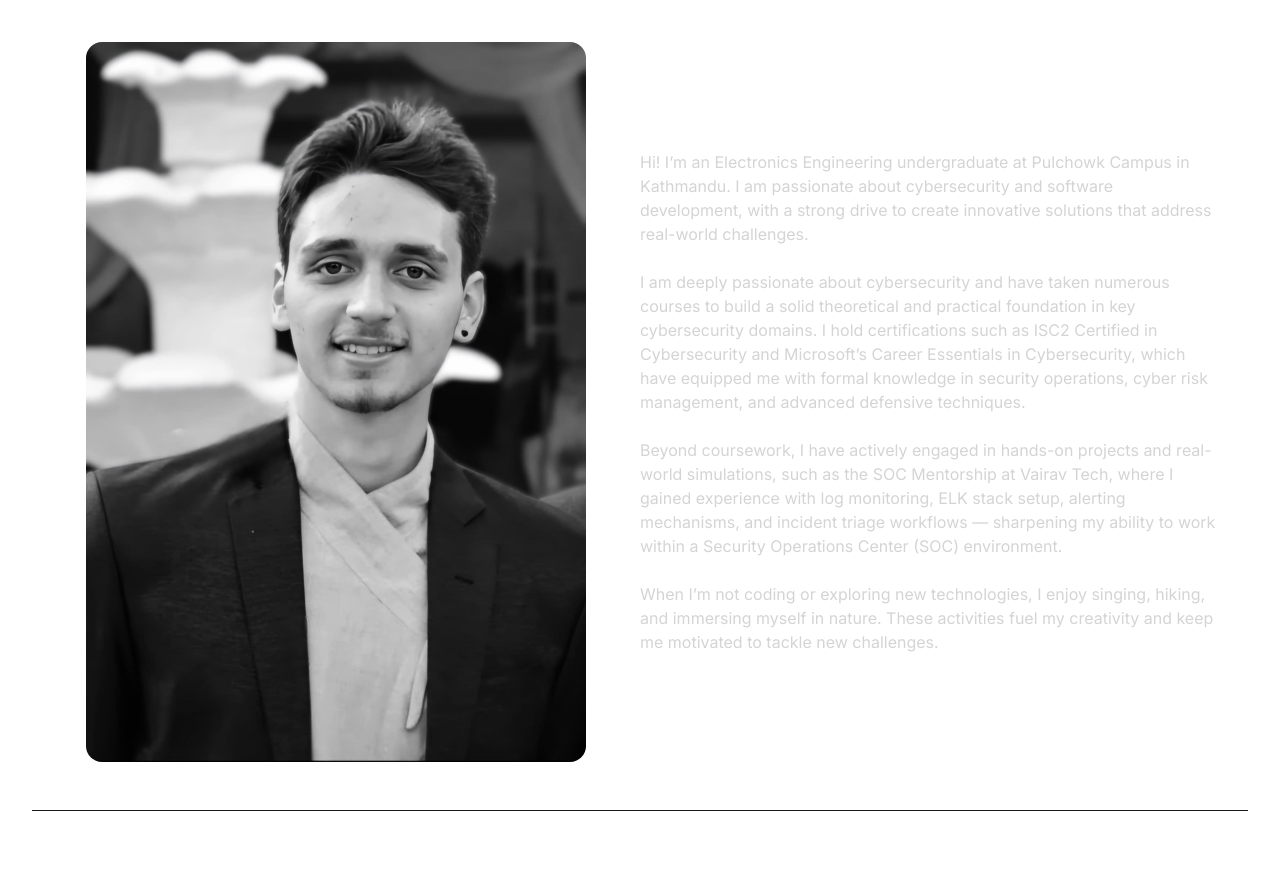
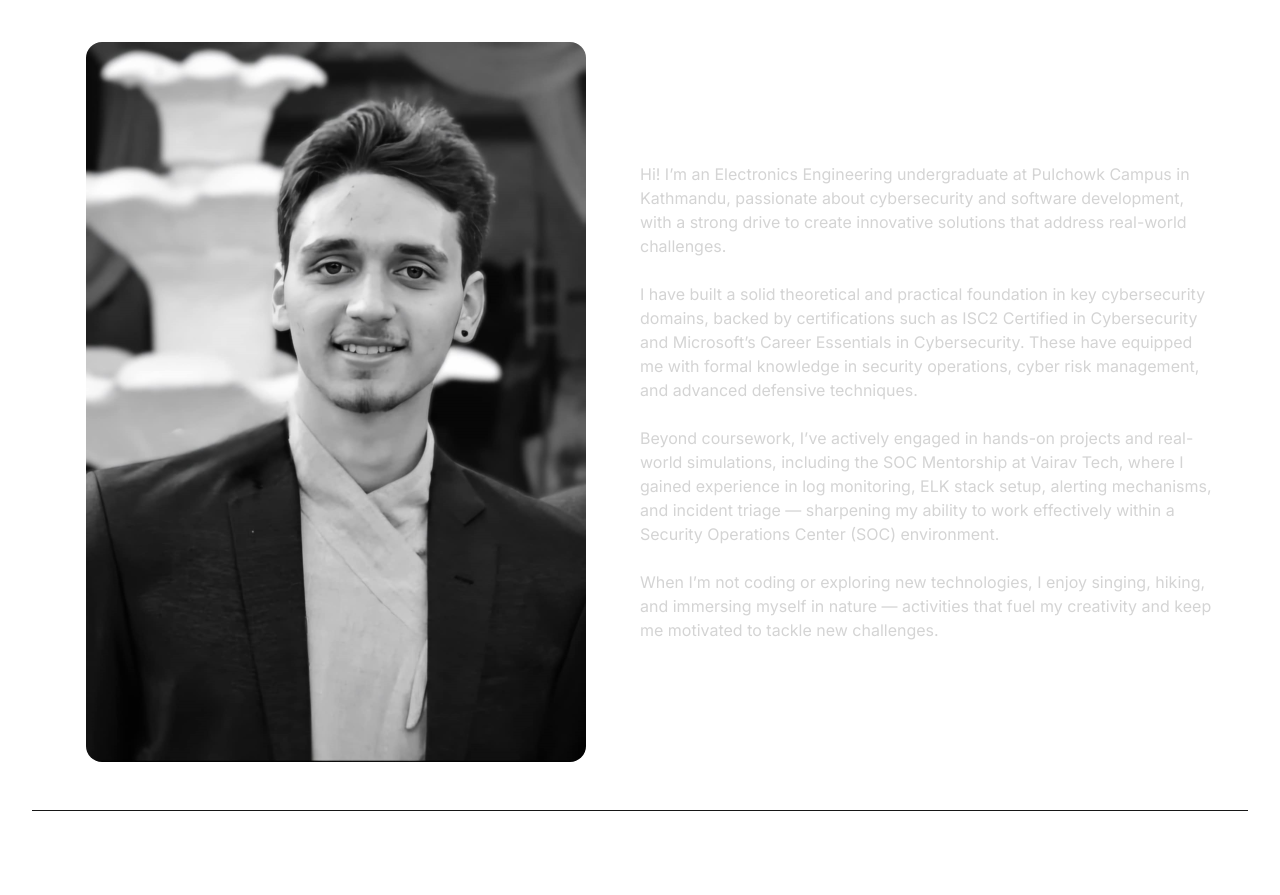
Before and after one commit to Aavash1738/Portfolio_website, a React (Vite) app: page / in a window 1280 px wide. Shown: the part 1000-1895 px from the top of the page. Built offline with nearby package versions, Linux system fonts and the light colour scheme.

Commit message:
About me changes

```diff
--- a/src/constants/index.js
+++ b/src/constants/index.js
@@ -6,13 +6,13 @@ import project5 from "../assets/projects/project_5.webp";
 
 export const HERO_CONTENT = ` I am a dedicated 4th-year Electronics engineering student at Pulchowk Campus, driven by my passion for innovation and learning. Alongside my certifications in cybersecurity, I have developed a keen interest in software development, particularly frontend design and functionality. Although I am yet to gain professional experience in my field, my commitment to honesty, punctuality, and continuous growth defines my work ethic. My ultimate goal is to leverage my skills to help businesses thrive while building exceptional personal and professional experiences. Let’s create something remarkable together!`;
 
-export const ABOUT_TEXT = `Hi! I’m an Electronics Engineering undergraduate at Pulchowk Campus in Kathmandu. I am passionate about cybersecurity and software development, with a strong drive to create innovative solutions that address real-world challenges.<br><br>
+export const ABOUT_TEXT = `Hi! I’m an Electronics Engineering undergraduate at Pulchowk Campus in Kathmandu, passionate about cybersecurity and software development, with a strong drive to create innovative solutions that address real-world challenges.<br><br>
 
-I am deeply passionate about cybersecurity and have taken numerous courses to build a solid theoretical and practical foundation in key cybersecurity domains. I hold certifications such as ISC2 Certified in Cybersecurity and Microsoft’s Career Essentials in Cybersecurity, which have equipped me with formal knowledge in security operations, cyber risk management, and advanced defensive techniques.<br><br>
+I have built a solid theoretical and practical foundation in key cybersecurity domains, backed by certifications such as ISC2 Certified in Cybersecurity and Microsoft’s Career Essentials in Cybersecurity. These have equipped me with formal knowledge in security operations, cyber risk management, and advanced defensive techniques.<br><br>
 
-Beyond coursework, I have actively engaged in hands-on projects and real-world simulations, such as the SOC Mentorship at Vairav Tech, where I gained experience with log monitoring, ELK stack setup, alerting mechanisms, and incident triage workflows — sharpening my ability to work within a Security Operations Center (SOC) environment.<br><br>
+Beyond coursework, I’ve actively engaged in hands-on projects and real-world simulations, including the SOC Mentorship at Vairav Tech, where I gained experience in log monitoring, ELK stack setup, alerting mechanisms, and incident triage — sharpening my ability to work effectively within a Security Operations Center (SOC) environment.<br><br>
 
-When I’m not coding or exploring new technologies, I enjoy singing, hiking, and immersing myself in nature. These activities fuel my creativity and keep me motivated to tackle new challenges.
+When I’m not coding or exploring new technologies, I enjoy singing, hiking, and immersing myself in nature — activities that fuel my creativity and keep me motivated to tackle new challenges.
 `;
 
 export const EDUCATION = [
```
